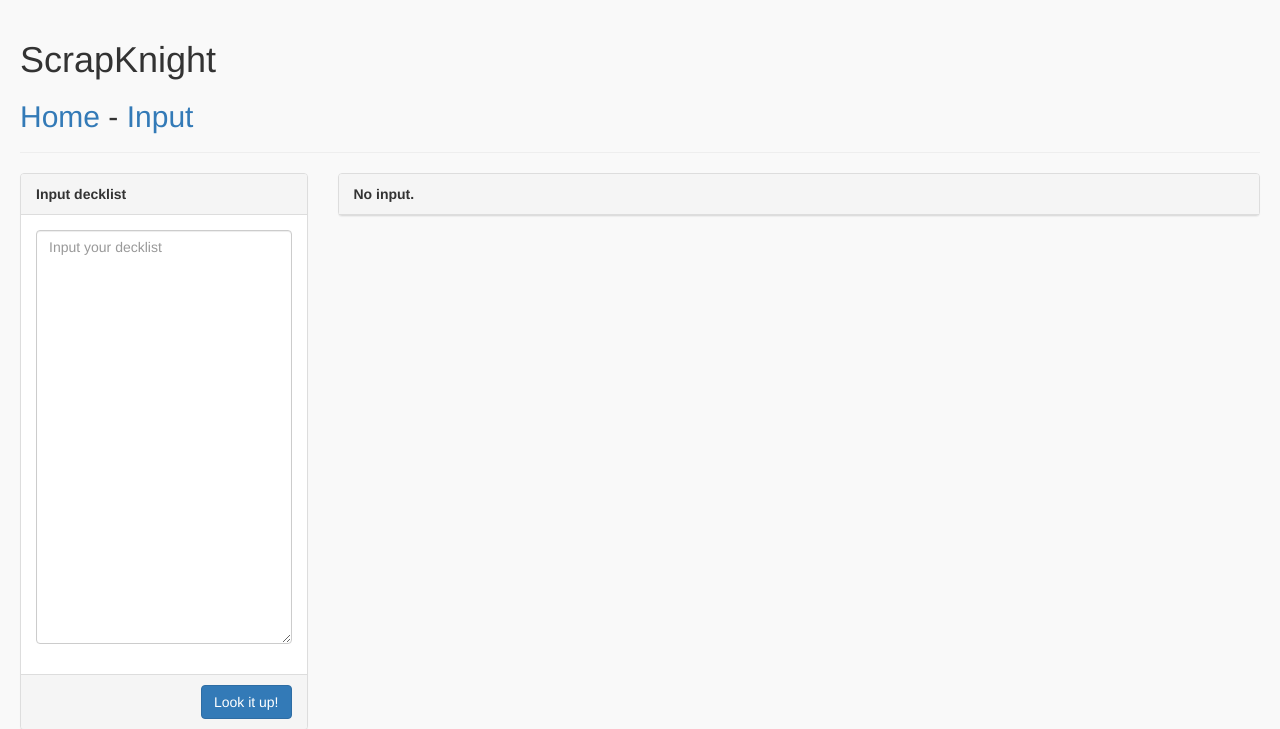
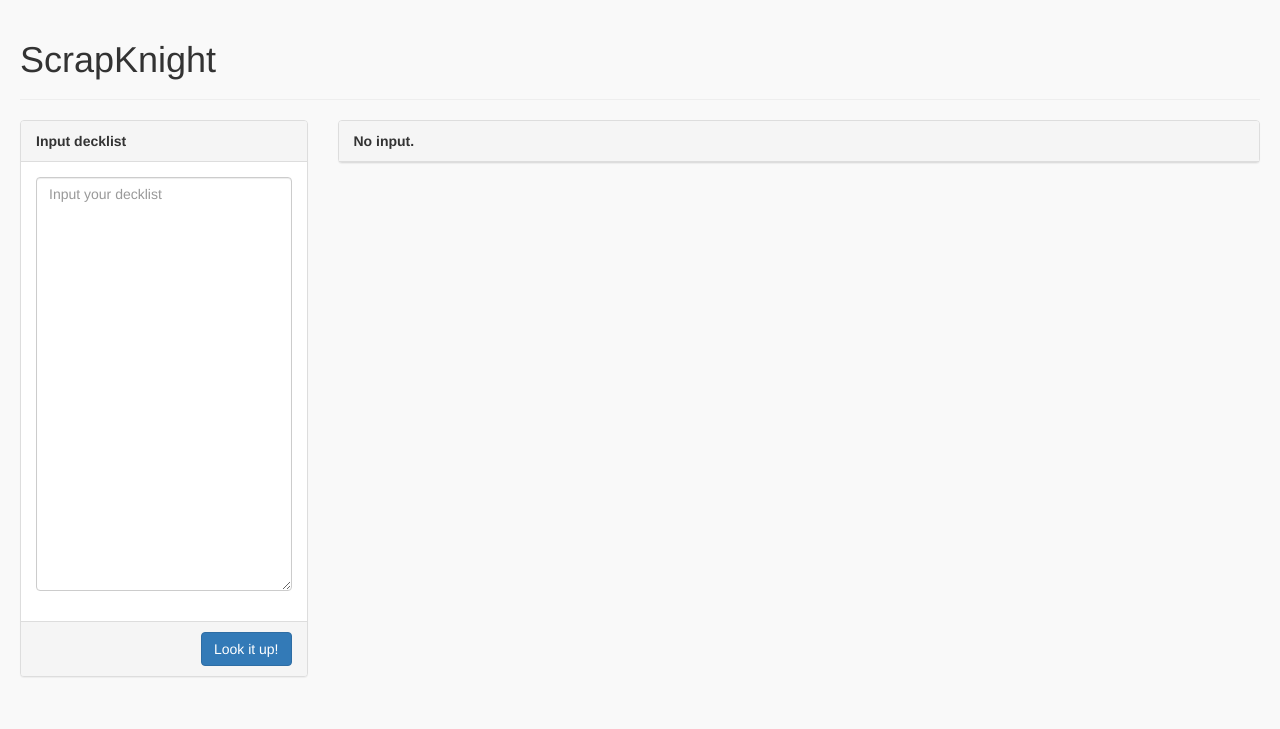
Before and after one commit to roesel/scrapknight, a Flask app: page /input in a window 1280 px wide. Shown: the top 729 px of the page. Run offline with Flask 2, Linux system fonts and the light colour scheme; some libraries are stand-ins or nearby versions.

Commit message:
Cosmetic

```diff
--- a/app/templates/base.html
+++ b/app/templates/base.html
@@ -25,7 +25,6 @@
   <body style="margin: 20px;background:#f9f9f9;">
     <div class="page-header">
       <h1>ScrapKnight</h1>
-      <h2><a href="/">Home</a> - <a href="/input">Input</a></h2>
     </div>
     <div class="row">
         {% block content %}{% endblock %}
```
